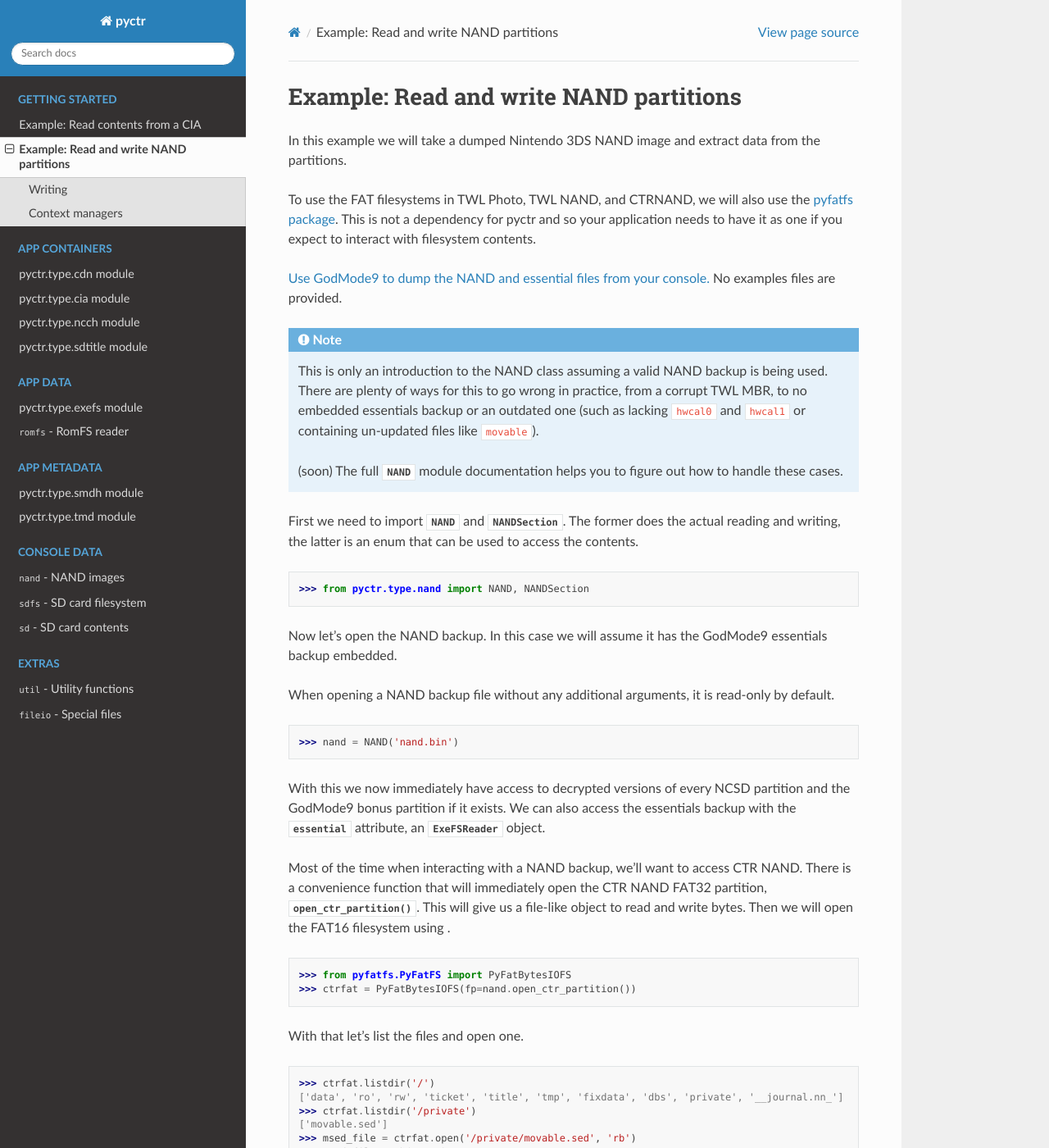
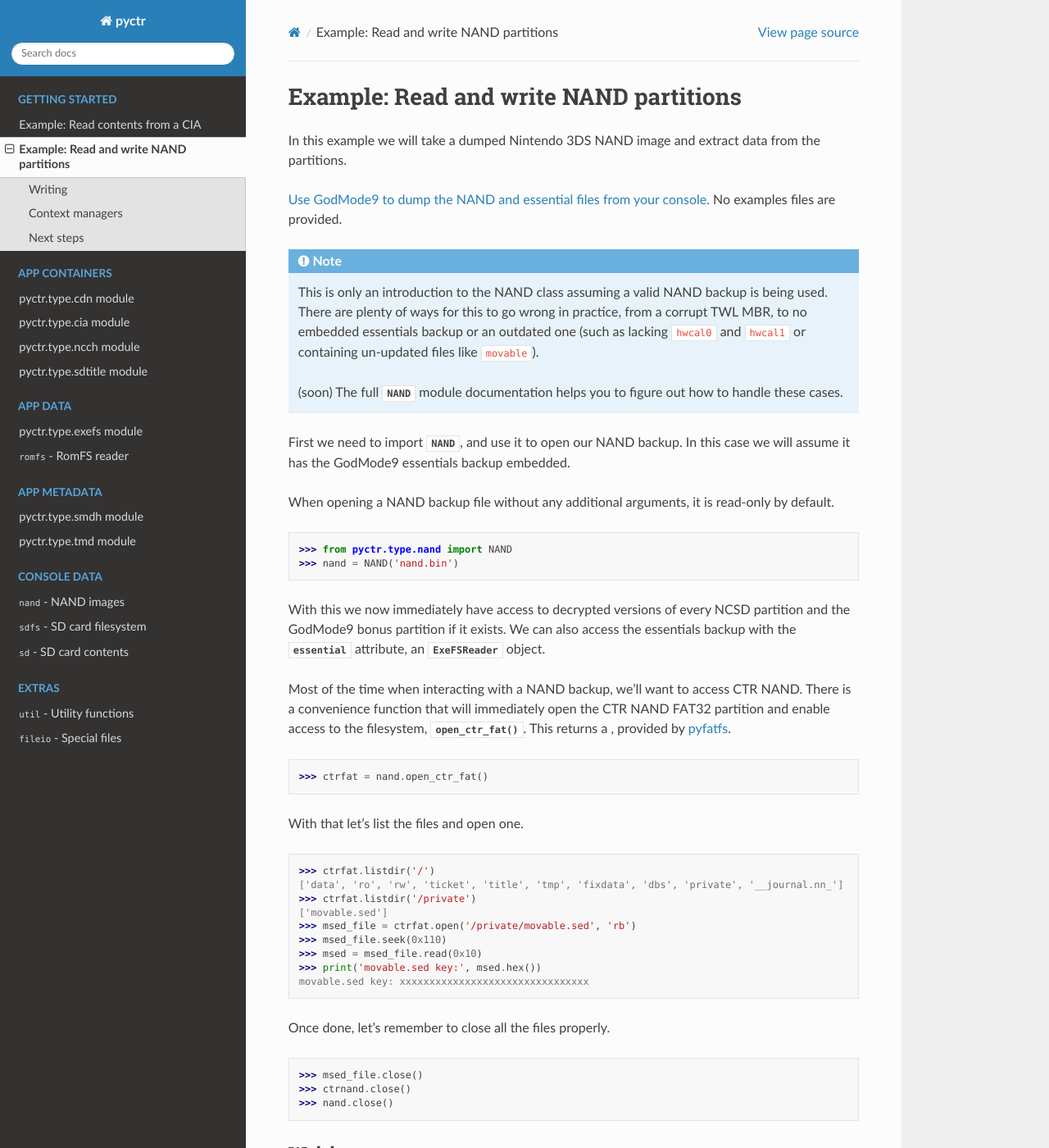
Before and after one commit to ihaveamac/pyctr, a Sphinx documentation site: the page built from docs/example-nand.rst, in a window 1280 px wide and 1400 px high. Shown: the whole window at 82% size. Built offline with Sphinx 7.4.7 and the Read the Docs theme 2.0.0, drawn with Linux system fonts in a browser that asks for light colours; some of the changed text lies outside the part shown.

Commit message:
docs: update example-nand and pyctr.type.nand for fs additions

```diff
--- a/docs/example-nand.rst
+++ b/docs/example-nand.rst
@@ -2,8 +2,6 @@ Example: Read and write NAND partitions
 =======================================
 
 In this example we will take a dumped Nintendo 3DS NAND image and extract data from the partitions.
-
-To use the FAT filesystems in TWL Photo, TWL NAND, and CTRNAND, we will also use the `pyfatfs package <https://github.com/nathanhi/pyfatfs>`_. This is not a dependency for pyctr and so your application needs to have it as one if you expect to interact with filesystem contents.
 
 `Use GodMode9 to dump the NAND and essential files from your console. <https://wiki.hacks.guide/wiki/3DS:GodMode9/Usage#Creating_a_NAND_Backup>`_ No examples files are provided.
 
@@ -12,28 +10,22 @@ To use the FAT filesystems in TWL Photo, TWL NAND, and CTRNAND, we will also use
 
     (soon) The full :class:`~.NAND` module documentation helps you to figure out how to handle these cases.
 
-First we need to import :class:`~.NAND` and :class:`~NANDSection`. The former does the actual reading and writing, the latter is an enum that can be used to access the contents.
-
-.. code-block:: python
-
-    >>> from pyctr.type.nand import NAND, NANDSection
-
-Now let's open the NAND backup. In this case we will assume it has the GodMode9 essentials backup embedded.
+First we need to import :class:`~.NAND`, and use it to open our NAND backup. In this case we will assume it has the GodMode9 essentials backup embedded.
 
 When opening a NAND backup file without any additional arguments, it is read-only by default.
 
 .. code-block:: python
 
+    >>> from pyctr.type.nand import NAND
     >>> nand = NAND('nand.bin')
 
 With this we now immediately have access to decrypted versions of every NCSD partition and the GodMode9 bonus partition if it exists. We can also access the essentials backup with the :attr:`essential <pyctr.type.nand.NAND.essential>` attribute, an :class:`~.ExeFSReader` object.
 
-Most of the time when interacting with a NAND backup, we'll want to access CTR NAND. There is a convenience function that will immediately open the CTR NAND FAT32 partition, :meth:`~.NAND.open_ctr_partition`. This will give us a file-like object to read and write bytes. Then we will open the FAT16 filesystem using :external+pyfatfs:class:`PyFatBytesIOFS <pyfatfs.PyFatFS.PyFatBytesIOFS>`.
+Most of the time when interacting with a NAND backup, we'll want to access CTR NAND. There is a convenience function that will immediately open the CTR NAND FAT32 partition and enable access to the filesystem, :meth:`~pyctr.type.nand.NAND.open_ctr_fat`. This returns a :external+pyfatfs:class:`PyFatBytesIOFS <pyfatfs.PyFatFS.PyFatBytesIOFS>`, provided by `pyfatfs <https://github.com/nathanhi/pyfatfs>`_.
 
 .. code-block:: python
 
-    >>> from pyfatfs.PyFatFS import PyFatBytesIOFS
-    >>> ctrfat = PyFatBytesIOFS(fp=nand.open_ctr_partition())
+    >>> ctrfat = nand.open_ctr_fat()
 
 With that let's list the files and open one.
 
@@ -57,10 +49,6 @@ Once done, let's remember to close all the files properly.
     >>> ctrnand.close()
     >>> nand.close()
 
-.. note::
-
-    PyFatFS automatically closes the underlying filesystem object (the one opened with :meth:`~.NAND.open_ctr_partition`).
-
 Writing
 -------
 
@@ -73,7 +61,7 @@ To do this, the second argument for :class:`~.NAND` should be given ``'rb+'``.
     >>> from pyctr.type.nand import NAND, NANDSection
     >>> from pyfatfs.PyFatFS import PyFatBytesIOFS
     >>> nand = NAND('nand.bin', 'rb+')
-    >>> ctrfat = PyFatBytesIOFS(fp=nand.open_ctr_partition)
+    >>> ctrfat = nand.open_ctr_fat()
 
 With the NAND in read-write mode we can open files for writing now.
 
@@ -91,6 +79,21 @@ Files can all be opened using context managers as well.
 .. code-block:: python
 
     with NAND('nand.bin') as nand:
-        with PyFatBytesIOFS(fp=nand.open_ctr_partition()) as ctrfat:
+        with nand.open_ctr_fat() as ctrfat:
             with ctrfat.open('/myfile.txt', 'rb') as f:
                 print(f.read())
+
+Next steps
+----------
+
+Now that you know the basics of reading and writing to a NAND backup, you may want to check out these methods:
+
+* :meth:`~pyctr.type.nand.NAND.open_ctr_partition` - opens the raw CTR NAND partition
+* :meth:`~pyctr.type.nand.NAND.open_twl_partition` - opens a raw TWL NAND partition
+* :meth:`~pyctr.type.nand.NAND.open_bonus_partition` - opens the raw bonus partition created by GodMode9
+* :meth:`~pyctr.type.nand.NAND.open_ctr_fat` - opens the FAT16 filesystem in the CTR NAND partition
+* :meth:`~pyctr.type.nand.NAND.open_twl_fat` - opens the FAT12/FAT16 filesystem in a TWL NAND partition
+* :meth:`~pyctr.type.nand.NAND.open_bonus_fat` - opens the FAT32 filesystem in the GodMode9 bonus partition
+* :meth:`~pyctr.type.nand.NAND.open_raw_section` - opens a raw NCSD section
+* :meth:`~pyctr.type.nand.NAND.raise_if_ctr_failed` - raise an error if CTR partitions are inaccessible
+* :meth:`~pyctr.type.nand.NAND.raise_if_twl_failed` - raise an error if TWL partitions are inaccessible
--- a/docs/pyctr.type.nand.rst
+++ b/docs/pyctr.type.nand.rst
@@ -68,7 +68,9 @@ NAND objects
 .. autoclass:: NAND
 
     .. automethod:: open_ctr_partition
+    .. automethod:: open_ctr_fat
     .. automethod:: open_twl_partition
+    .. automethod:: open_twl_fat
     .. py:method:: open_raw_section(section)
 
         Opens a raw NCSD section for reading and writing with on-the-fly decryption.
@@ -87,6 +90,7 @@ NAND objects
         :rtype: SubsectionIO
 
     .. automethod:: open_bonus_partition
+    .. automethod:: open_bonus_fat
     .. automethod:: raise_if_ctr_failed
     .. automethod:: raise_if_twl_failed
 
```
Also changed, not shown: other parts of docs/pyctr.type.nand.rst (+2 -1 lines).
